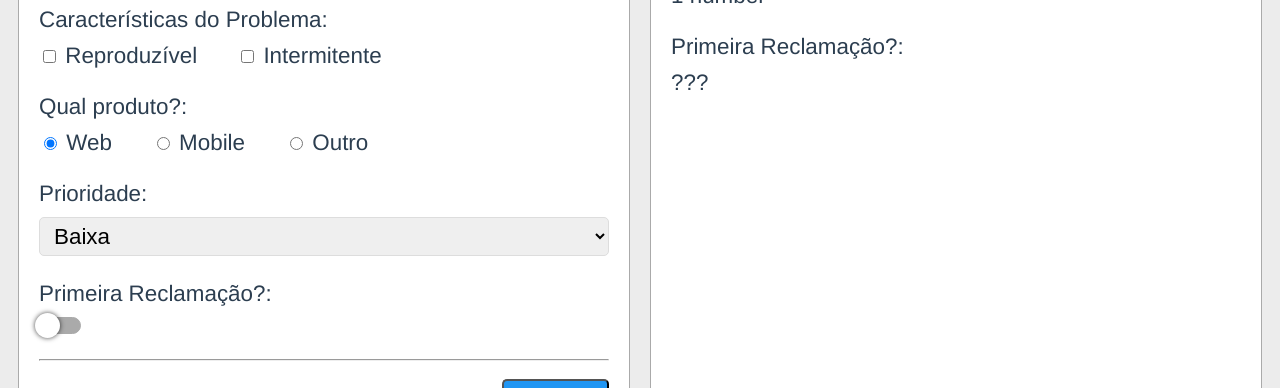
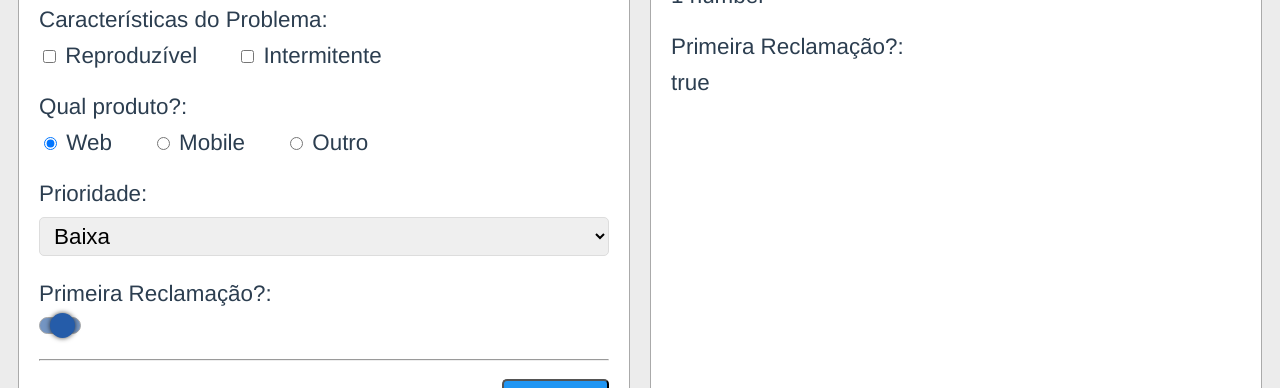
Before and after one commit to laurochicorski/curso-vue, a Vue app in the folder formulario-exercicios/: page / in a window 1280 px wide. Shown: the part 660-1048 px from the top of the page. Built offline with nearby package versions, Linux system fonts and the light colour scheme.

Commit message:
O que o v-model faz e Como criar um Input Personalizado

```diff
--- a/formulario-exercicios/src/App.vue
+++ b/formulario-exercicios/src/App.vue
@@ -36,7 +36,7 @@
 					</select>
 				</Rotulo>
 				<Rotulo nome="Primeira Reclamação?">
-					<Escolha />
+					<Escolha v-model="escolha"/>
 				</Rotulo>
 				<hr>
 				<button>Enviar</button>
@@ -69,8 +69,9 @@
 					<span>{{ prioridade }} {{ tipoPrioridade }}</span>
 				</Rotulo>
 				<Rotulo nome="Primeira Reclamação?">
-					<span>???</span>
+					<span>{{ escolha}}</span>
 				</Rotulo>
+
 			</div>
 		</div>
 	</div>
@@ -106,7 +107,8 @@ export default {
 				senha: '',
 				idade: 25,
 				mensagem: ''
-			}
+			},
+			escolha : true
 		}
 	}
 }
--- a/formulario-exercicios/src/components/Escolha.vue
+++ b/formulario-exercicios/src/components/Escolha.vue
@@ -1,7 +1,7 @@
 <template>
     <div class="escolha"
-        @click="ligado = !ligado"
-        :class="{ligado, desligado: !ligado}">
+        @click="$emit('input', !value)"
+        :class="{ligado: value, desligado: !value}">
         <div v-if="ligado" class="botao"></div>
         <div v-else class="botao"></div>
     </div>
@@ -9,9 +9,10 @@
 
 <script>
 export default {
-    data() {
-        return {
-            ligado: false
+    props: {
+        value: {
+            type: Boolean,
+            required: true
         }
     }
 }
```
